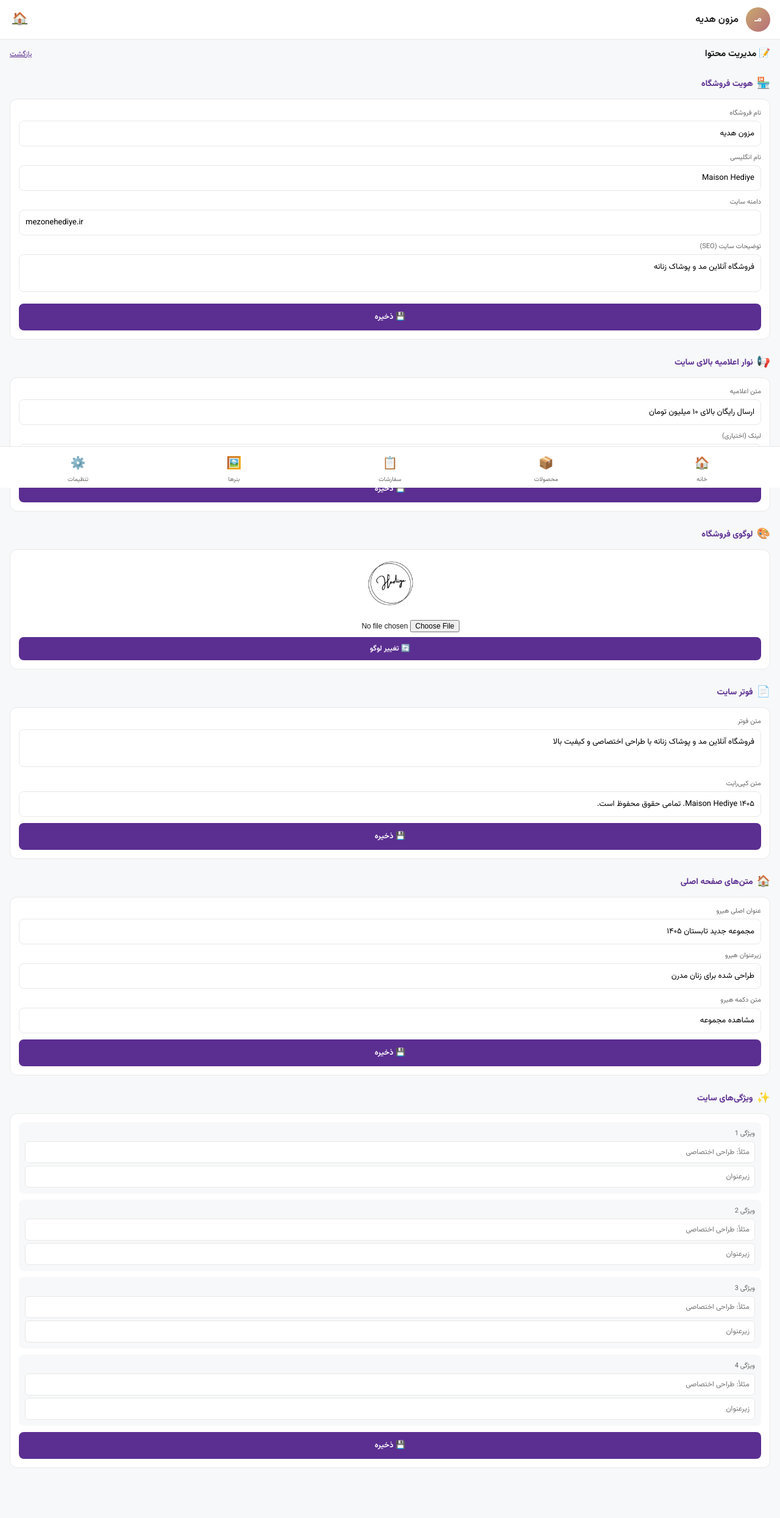
After one commit to matinhermes/mazoun-hediye, a Flask app: page /admin/content in a window 1280 px wide. The commit adds this page. Shown: the whole page at 61% size. Run offline with Flask 3, Linux system fonts and the light colour scheme; the visitor is signed in with stand-in values (Sample User, id 1); data comes from the database, SQL or seed files in the repository.

Commit message:
feat: پنل مدیریت کامل - محتوا/صفحات/سفارش/لوگو/دامنه

```diff
--- a/app.py
+++ b/app.py
@@ -947,8 +947,11 @@ def admin_orders():
 def admin_order_detail(order_id):
     db = get_db()
     order = db.execute('SELECT * FROM orders WHERE id = ?', (order_id,)).fetchone()
-    items = db.execute('''SELECT oi.*, p.image FROM order_items oi
-        JOIN products p ON oi.product_id = p.id
+    if not order:
+        flash('سفارش یافت نشد', 'danger')
+        return redirect(url_for('admin_orders'))
+    items = db.execute('''SELECT oi.*, p.name, p.image FROM order_items oi
+        LEFT JOIN products p ON oi.product_id = p.id
         WHERE oi.order_id = ?''', (order_id,)).fetchall()
     settings = {row['key']: row['value'] for row in db.execute('SELECT * FROM settings').fetchall()}
     return render_template('admin/order_detail.html', order=order, items=items, settings=settings)
@@ -1868,6 +1871,61 @@ def setup_demo_images():
     return redirect(url_for('admin_products'))
 
 
+
+# ====== CONTENT MANAGEMENT ======
+@app.route('/admin/content', methods=['GET', 'POST'])
+@admin_required
+def admin_content():
+    db = get_db()
+    if request.method == 'POST':
+        for key in request.form:
+            val = request.form[key]
+            existing = db.execute('SELECT id FROM settings WHERE key=?', (key,)).fetchone()
+            if existing:
+                db.execute('UPDATE settings SET value=? WHERE key=?', (val, key))
+            else:
+                db.execute('INSERT INTO settings (key, value) VALUES (?,?)', (key, val))
+        db.commit()
+        flash('محتوا بروزرسانی شد ✓', 'success')
+        return redirect(url_for('admin_content'))
+    settings = {row['key']: row['value'] for row in db.execute('SELECT * FROM settings').fetchall()}
+    return render_template('admin/content.html', settings=settings)
+
+@app.route('/admin/pages', methods=['GET', 'POST'])
+@admin_required
+def admin_pages():
+    db = get_db()
+    if request.method == 'POST':
+        for key in request.form:
+            val = request.form[key]
+            existing = db.execute('SELECT id FROM settings WHERE key=?', (key,)).fetchone()
+            if existing:
+                db.execute('UPDATE settings SET value=? WHERE key=?', (val, key))
+            else:
+                db.execute('INSERT INTO settings (key, value) VALUES (?,?)', (key, val))
+        db.commit()
+        flash('صفحه بروزرسانی شد ✓', 'success')
+        return redirect(url_for('admin_pages'))
+    settings = {row['key']: row['value'] for row in db.execute('SELECT * FROM settings').fetchall()}
+    return render_template('admin/pages.html', settings=settings)
+
+@app.route('/admin/orders/<int:order_id>/update', methods=['POST'])
+@admin_required
+def admin_order_update(order_id):
+    db = get_db()
+    status = request.form.get('status', '')
+    tracking = request.form.get('tracking_code', '')
+    note = request.form.get('note', '')
+    if status:
+        db.execute('UPDATE orders SET status=? WHERE id=?', (status, order_id))
+    if tracking:
+        db.execute('UPDATE orders SET tracking_code=? WHERE id=?', (tracking, order_id))
+    if note:
+        db.execute('UPDATE orders SET note=? WHERE id=?', (note, order_id))
+    db.commit()
+    flash('سفارش بروزرسانی شد ✓', 'success')
+    return redirect(url_for('admin_order_detail', order_id=order_id))
+
 if __name__ == '__main__':
     port = int(os.environ.get('PORT', 5000))
     app.run(debug=False, host='0.0.0.0', port=port)
--- /dev/null
+++ b/templates/admin/content.html
@@ -0,0 +1,127 @@
+{% extends "admin/base.html" %}
+{% block title %}مدیریت محتوا{% endblock %}
+{% block content %}
+
+<div style="display:flex;align-items:center;justify-content:space-between;padding:12px 16px">
+  <div style="font-size:15px;font-weight:700">📝 مدیریت محتوا</div>
+  <a href="/admin" style="font-size:12px;color:var(--primary)">بازگشت</a>
+</div>
+
+<!-- Site Identity -->
+<div class="section">
+  <div class="section-title"><span class="icon">🏪</span> هویت فروشگاه</div>
+  <div class="panel" style="padding:14px">
+    <form method="POST" action="/admin/content">
+      <div style="margin-bottom:10px">
+        <label style="font-size:11px;color:var(--text2);display:block;margin-bottom:4px">نام فروشگاه</label>
+        <input type="text" name="shop_name" value="{{ settings.get('shop_name', 'مزون هدیه') }}" style="width:100%;padding:10px;border:1px solid var(--border);border-radius:8px;font-size:13px;font-family:inherit">
+      </div>
+      <div style="margin-bottom:10px">
+        <label style="font-size:11px;color:var(--text2);display:block;margin-bottom:4px">نام انگلیسی</label>
+        <input type="text" name="shop_name_en" value="{{ settings.get('shop_name_en', 'Maison Hediye') }}" style="width:100%;padding:10px;border:1px solid var(--border);border-radius:8px;font-size:13px;font-family:inherit">
+      </div>
+      <div style="margin-bottom:10px">
+        <label style="font-size:11px;color:var(--text2);display:block;margin-bottom:4px">دامنه سایت</label>
+        <input type="text" name="domain" value="{{ settings.get('domain', 'mezonehediye.ir') }}" style="width:100%;padding:10px;border:1px solid var(--border);border-radius:8px;font-size:13px;font-family:inherit" dir="ltr">
+      </div>
+      <div style="margin-bottom:10px">
+        <label style="font-size:11px;color:var(--text2);display:block;margin-bottom:4px">توضیحات سایت (SEO)</label>
+        <textarea name="site_description" rows="2" style="width:100%;padding:10px;border:1px solid var(--border);border-radius:8px;font-size:13px;font-family:inherit;resize:none">{{ settings.get('site_description', 'فروشگاه آنلاین مد و پوشاک زنانه') }}</textarea>
+      </div>
+      <button type="submit" style="width:100%;padding:12px;background:var(--primary);color:#fff;border:none;border-radius:8px;font-size:13px;font-weight:600;cursor:pointer;font-family:inherit">💾 ذخیره</button>
+    </form>
+  </div>
+</div>
+
+<!-- Announcement Bar -->
+<div class="section">
+  <div class="section-title"><span class="icon">📢</span> نوار اعلامیه بالای سایت</div>
+  <div class="panel" style="padding:14px">
+    <form method="POST" action="/admin/content">
+      <div style="margin-bottom:10px">
+        <label style="font-size:11px;color:var(--text2);display:block;margin-bottom:4px">متن اعلامیه</label>
+        <input type="text" name="announcement" value="{{ settings.get('announcement', 'ارسال رایگان بالای ۱۰ میلیون تومان') }}" style="width:100%;padding:10px;border:1px solid var(--border);border-radius:8px;font-size:13px;font-family:inherit">
+      </div>
+      <div style="margin-bottom:10px">
+        <label style="font-size:11px;color:var(--text2);display:block;margin-bottom:4px">لینک (اختیاری)</label>
+        <input type="text" name="announcement_link" value="{{ settings.get('announcement_link', '/products') }}" style="width:100%;padding:10px;border:1px solid var(--border);border-radius:8px;font-size:13px;font-family:inherit" dir="ltr">
+      </div>
+      <button type="submit" style="width:100%;padding:12px;background:var(--primary);color:#fff;border:none;border-radius:8px;font-size:13px;font-weight:600;cursor:pointer;font-family:inherit">💾 ذخیره</button>
+    </form>
+  </div>
+</div>
+
+<!-- Logo -->
+<div class="section">
+  <div class="section-title"><span class="icon">🎨</span> لوگوی فروشگاه</div>
+  <div class="panel" style="padding:14px;text-align:center">
+    {% if settings.get('logo') %}
+    <img src="{{ settings.get('logo') }}" style="max-height:80px;border-radius:50%;margin-bottom:10px">
+    {% else %}
+    <img src="/static/images/logo.jpg" style="max-height:80px;border-radius:50%;margin-bottom:10px">
+    {% endif %}
+    <form method="POST" action="/admin/logo" enctype="multipart/form-data">
+      <input type="file" name="logo" accept="image/*" style="font-size:12px;margin-bottom:8px">
+      <button type="submit" style="width:100%;padding:10px;background:var(--primary);color:#fff;border:none;border-radius:8px;font-size:12px;font-weight:600;cursor:pointer;font-family:inherit">🔄 تغییر لوگو</button>
+    </form>
+  </div>
+</div>
+
+<!-- Footer Content -->
+<div class="section">
+  <div class="section-title"><span class="icon">📄</span> فوتر سایت</div>
+  <div class="panel" style="padding:14px">
+    <form method="POST" action="/admin/content">
+      <div style="margin-bottom:10px">
+        <label style="font-size:11px;color:var(--text2);display:block;margin-bottom:4px">متن فوتر</label>
+        <textarea name="footer_text" rows="2" style="width:100%;padding:10px;border:1px solid var(--border);border-radius:8px;font-size:13px;font-family:inherit;resize:none">{{ settings.get('footer_text', 'فروشگاه آنلاین مد و پوشاک زنانه با طراحی اختصاصی و کیفیت بالا') }}</textarea>
+      </div>
+      <div style="margin-bottom:10px">
+        <label style="font-size:11px;color:var(--text2);display:block;margin-bottom:4px">متن کپی‌رایت</label>
+        <input type="text" name="copyright" value="{{ settings.get('copyright', '۱۴۰۵ Maison Hediye. تمامی حقوق محفوظ است.') }}" style="width:100%;padding:10px;border:1px solid var(--border);border-radius:8px;font-size:13px;font-family:inherit">
+      </div>
+      <button type="submit" style="width:100%;padding:12px;background:var(--primary);color:#fff;border:none;border-radius:8px;font-size:13px;font-weight:600;cursor:pointer;font-family:inherit">💾 ذخیره</button>
+    </form>
+  </div>
+</div>
+
+<!-- Homepage Texts -->
+<div class="section">
+  <div class="section-title"><span class="icon">🏠</span> متن‌های صفحه اصلی</div>
+  <div class="panel" style="padding:14px">
+    <form method="POST" action="/admin/content">
+      <div style="margin-bottom:10px">
+        <label style="font-size:11px;color:var(--text2);display:block;margin-bottom:4px">عنوان اصلی هیرو</label>
+        <input type="text" name="hero_title" value="{{ settings.get('hero_title', 'مجموعه جدید تابستان ۱۴۰۵') }}" style="width:100%;padding:10px;border:1px solid var(--border);border-radius:8px;font-size:13px;font-family:inherit">
+      </div>
+      <div style="margin-bottom:10px">
+        <label style="font-size:11px;color:var(--text2);display:block;margin-bottom:4px">زیرعنوان هیرو</label>
+        <input type="text" name="hero_subtitle" value="{{ settings.get('hero_subtitle', 'طراحی شده برای زنان مدرن') }}" style="width:100%;padding:10px;border:1px solid var(--border);border-radius:8px;font-size:13px;font-family:inherit">
+      </div>
+      <div style="margin-bottom:10px">
+        <label style="font-size:11px;color:var(--text2);display:block;margin-bottom:4px">متن دکمه هیرو</label>
+        <input type="text" name="hero_btn" value="{{ settings.get('hero_btn', 'مشاهده مجموعه') }}" style="width:100%;padding:10px;border:1px solid var(--border);border-radius:8px;font-size:13px;font-family:inherit">
+      </div>
+      <button type="submit" style="width:100%;padding:12px;background:var(--primary);color:#fff;border:none;border-radius:8px;font-size:13px;font-weight:600;cursor:pointer;font-family:inherit">💾 ذخیره</button>
+    </form>
+  </div>
+</div>
+
+<!-- Features Section -->
+<div class="section">
+  <div class="section-title"><span class="icon">✨</span> ویژگی‌های سایت</div>
+  <div class="panel" style="padding:14px">
+    <form method="POST" action="/admin/content">
+      {% for i in range(1, 5) %}
+      <div style="margin-bottom:10px;padding:10px;background:var(--bg);border-radius:8px">
+        <label style="font-size:11px;color:var(--text2);display:block;margin-bottom:4px">ویژگی {{ i }}</label>
+        <input type="text" name="feature_{{ i }}" value="{{ settings.get('feature_' ~ i, '') }}" placeholder="مثلاً: طراحی اختصاصی" style="width:100%;padding:8px;border:1px solid var(--border);border-radius:6px;font-size:12px;font-family:inherit;margin-bottom:4px">
+        <input type="text" name="feature_{{ i }}_sub" value="{{ settings.get('feature_' ~ i ~ '_sub', '') }}" placeholder="زیرعنوان" style="width:100%;padding:8px;border:1px solid var(--border);border-radius:6px;font-size:12px;font-family:inherit">
+      </div>
+      {% endfor %}
+      <button type="submit" style="width:100%;padding:12px;background:var(--primary);color:#fff;border:none;border-radius:8px;font-size:13px;font-weight:600;cursor:pointer;font-family:inherit">💾 ذخیره</button>
+    </form>
+  </div>
+</div>
+
+{% endblock %}
```
Also changed, not shown: templates/admin/dashboard.html (+9 -1 lines), templates/admin/order_detail.html (+78 -35 lines), templates/admin/pages.html (added, +128 -0 lines).
